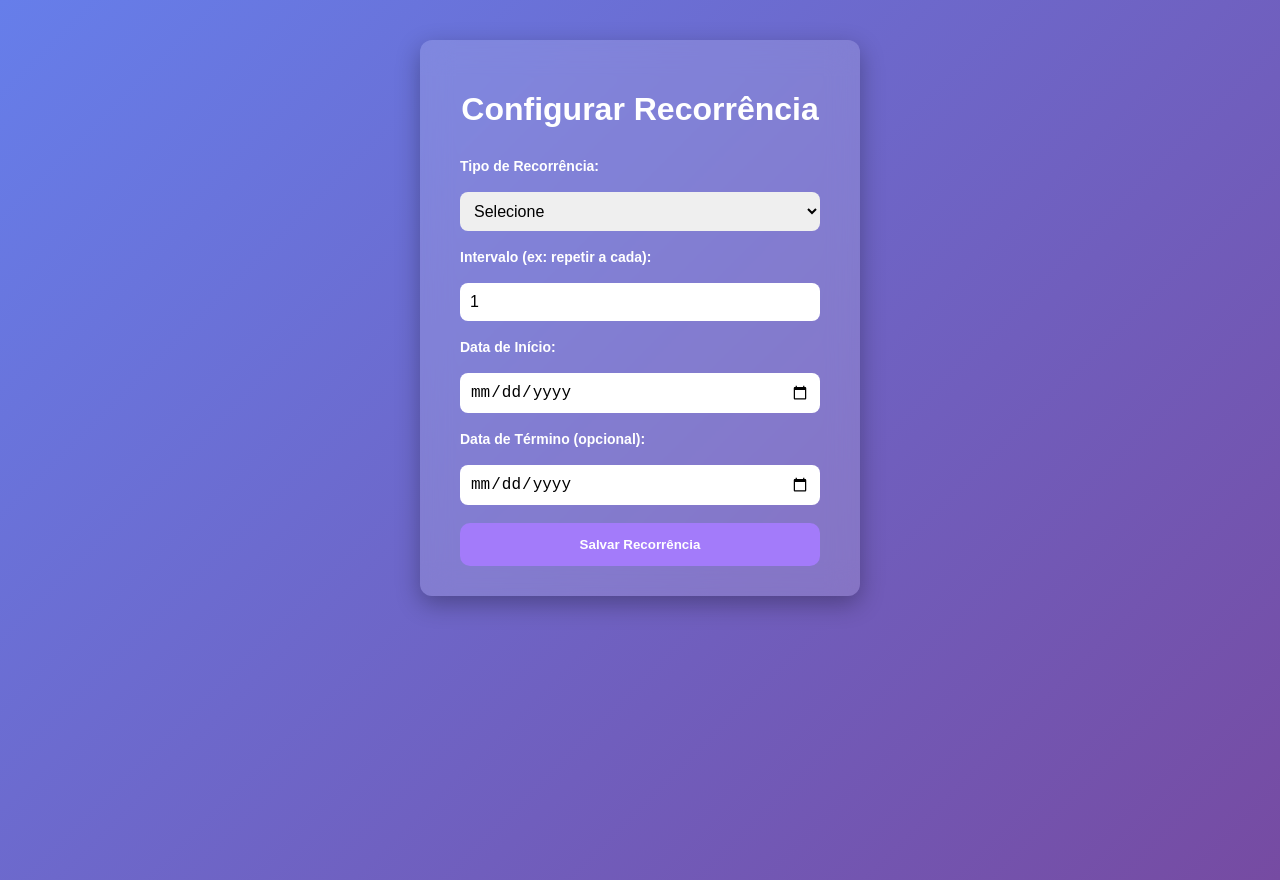
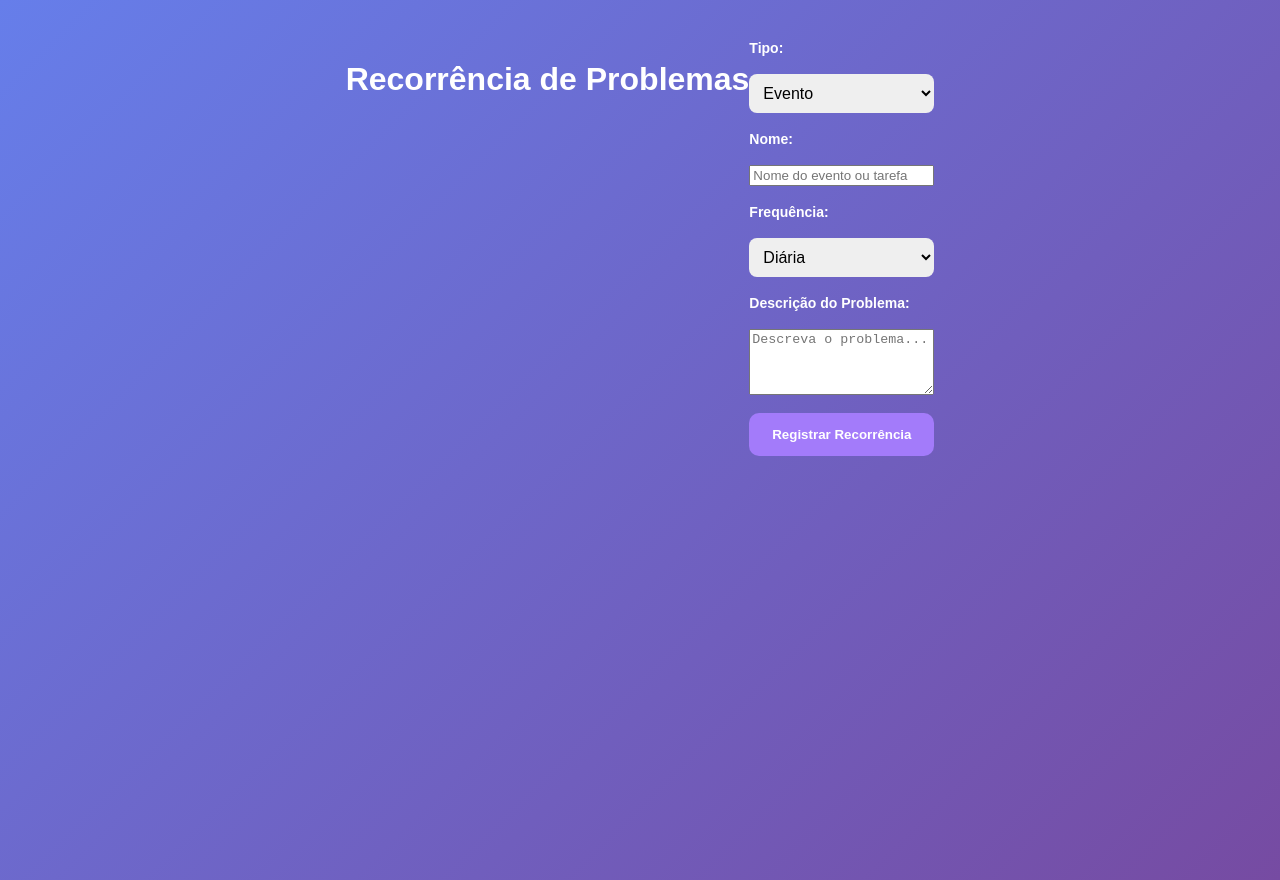
Before and after one commit to gustavomachado112/trabalho-roadmap, a plain HTML site: page front-end/recorrencia.html in a window 1280 px wide. Drawn offline with Linux system fonts and the light colour scheme.

Commit message:
Update recorrencia.html

```diff
--- a/front-end/recorrencia.html
+++ b/front-end/recorrencia.html
@@ -1,36 +1,48 @@
-
 <!DOCTYPE html>
 <html lang="pt-BR">
 <head>
-  <meta charset="UTF-8" />
-  <meta name="viewport" content="width=device-width, initial-scale=1" />
-  <title>Configurar Recorrência</title>
-  <link rel="stylesheet" href="recorrencia.css" />
+  <meta charset="UTF-8">
+  <meta name="viewport" content="width=device-width, initial-scale=1.0">
+  <title>Recorrência</title>
+  <link rel="stylesheet" href="recorrencia.css">
 </head>
 <body>
-  <div class="container">
-    <h1>Configurar Recorrência</h1>
-    <form class="recorrencia-form">
-      <label for="tipoRecorrencia">Tipo de Recorrência:</label>
-      <select id="tipoRecorrencia" name="tipoRecorrencia" required>
-        <option value="">Selecione</option>
+  <header>
+    <h1>Recorrência de Problemas</h1>
+  </header>
+
+  <main>
+    <form id="recorrencia-form">
+      <label for="tipo">Tipo:</label>
+      <select id="tipo" name="tipo">
+        <option value="evento">Evento</option>
+        <option value="tarefa">Tarefa</option>
+      </select>
+
+      <label for="nome">Nome:</label>
+      <input type="text" id="nome" name="nome" placeholder="Nome do evento ou tarefa" required>
+
+      <label for="frequencia">Frequência:</label>
+      <select id="frequencia" name="frequencia">
         <option value="diaria">Diária</option>
         <option value="semanal">Semanal</option>
         <option value="mensal">Mensal</option>
-        <option value="anual">Anual</option>
+        <option value="personalizada">Personalizada</option>
       </select>
 
-      <label for="intervalo">Intervalo (ex: repetir a cada):</label>
-      <input type="number" id="intervalo" name="intervalo" min="1" value="1" required />
+      <label for="descricao">Descrição do Problema:</label>
+      <textarea id="descricao" name="descricao" rows="4" placeholder="Descreva o problema..." required></textarea>
 
-      <label for="dataInicio">Data de Início:</label>
-      <input type="date" id="dataInicio" name="dataInicio" required />
+      <button type="submit">Registrar Recorrência</button>
+    </form>
+  </main>
 
-      <label for="dataFim">Data de Término (opcional):</label>
-      <input type="date" id="dataFim" name="dataFim" />
-
-      <button type="submit">Salvar Recorrência</button>
-    </form>
-  </div>
+  <script>
+    document.getElementById("recorrencia-form").addEventListener("submit", function (e) {
+      e.preventDefault();
+      alert("Recorrência registrada com sucesso!");
+      this.reset();
+    });
+  </script>
 </body>
 </html>
```
